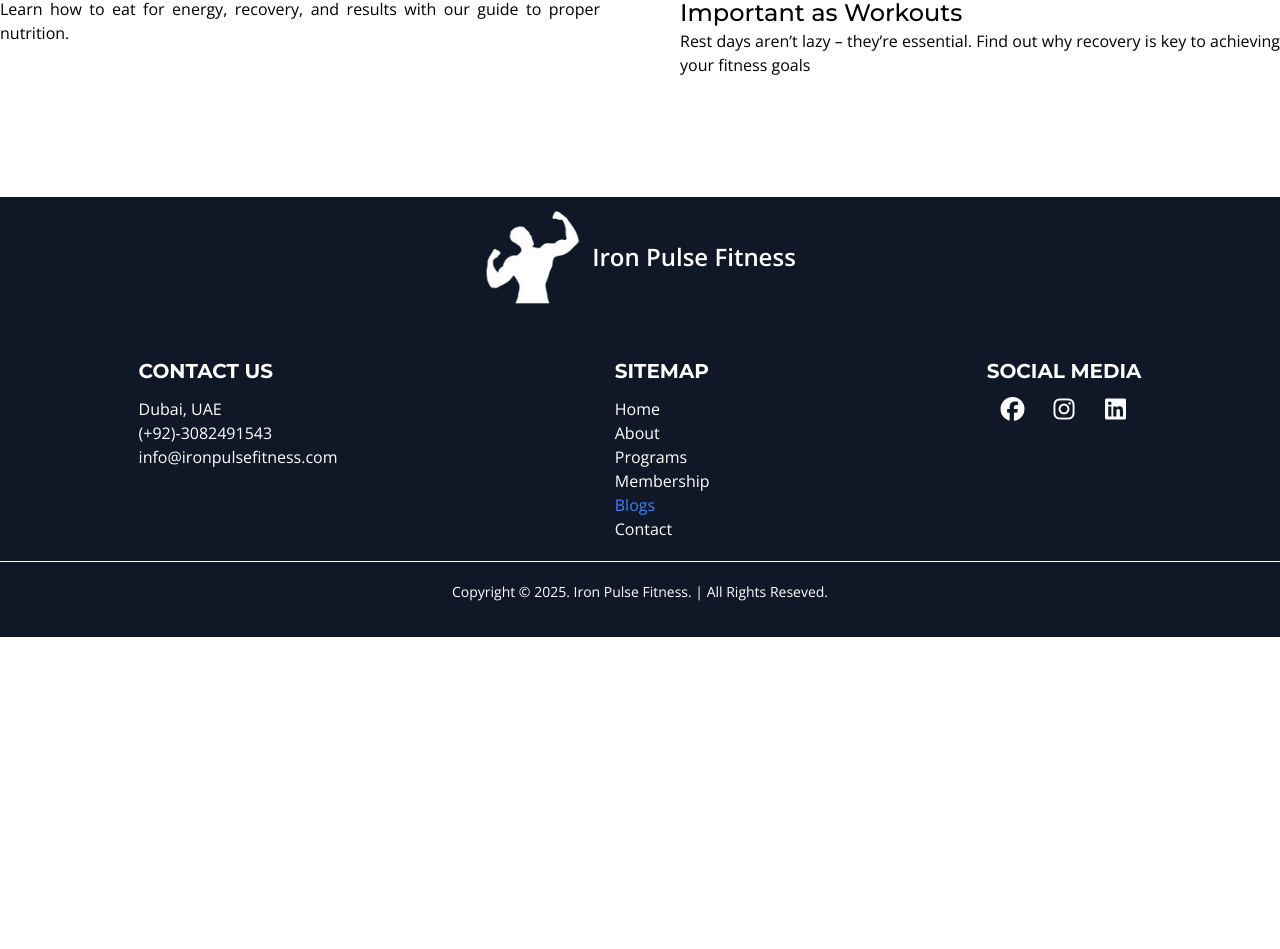
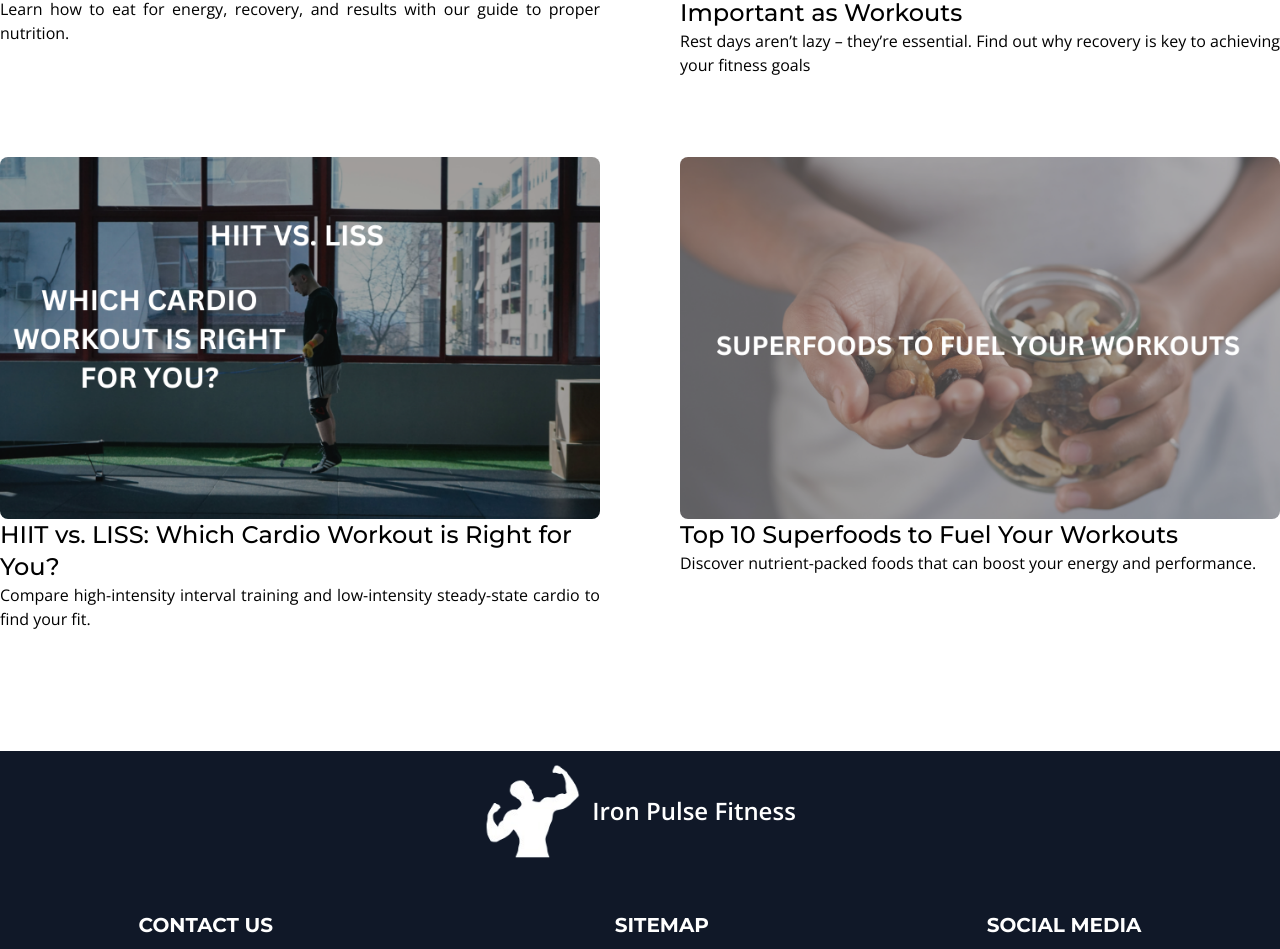
Before and after one commit to Bilal-19/iron-pulse-gym, a React (Vite) app: page /blogs in a window 1280 px wide. Shown: the part 1896-2845 px from the top of the page. Before the commit the page ends 2533 px from the top, so only its background shows below. Built offline with nearby package versions, Linux system fonts and the light colour scheme; a web font is replaced by a local one.

Commit message:
Upgraded Blog page.

```diff
--- a/src/Pages/Blog.jsx
+++ b/src/Pages/Blog.jsx
@@ -55,6 +55,22 @@ export default function Blog() {
                             Rest days aren’t lazy – they’re essential. Find out why recovery is key to achieving your fitness goals
                         </p>
                     </div>
+
+                    <div className="mx-4 md:m-0">
+                        <img src="/best-cardio-workout.png" alt="best-cardio-workout" className="w-full rounded-lg" />
+                        <h3 className="font-medium text-2xl">HIIT vs. LISS: Which Cardio Workout is Right for You?</h3>
+                        <p className="text-justify">
+                            Compare high-intensity interval training and low-intensity steady-state cardio to find your fit.
+                        </p>
+                    </div>
+
+                    <div className="mx-4 md:m-0">
+                        <img src="/fuel-workout-food.png" alt="fuel-workout-food" className="w-full rounded-lg" />
+                        <h3 className="font-medium text-2xl">Top 10 Superfoods to Fuel Your Workouts</h3>
+                        <p className="text-justify">
+                        Discover nutrient-packed foods that can boost your energy and performance.
+                        </p>
+                    </div>
                 </div>
             </div>
 
```
Also changed, not shown: public/best-cardio-workout.png (added), public/fuel-workout-food.png (added).
